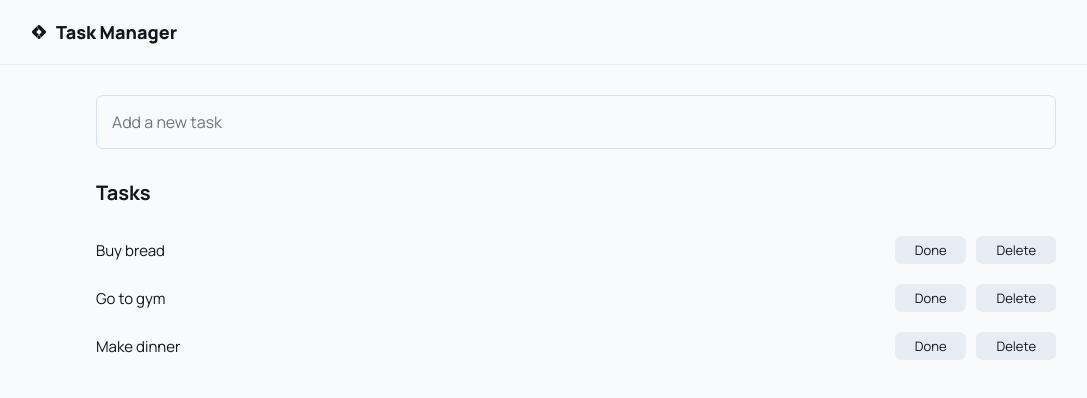
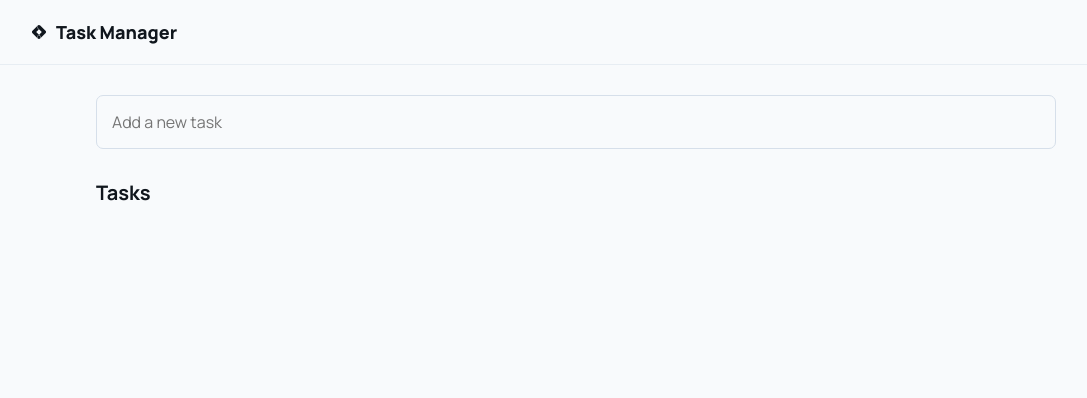
Before and after one commit to marcodamianperez/task-manager, a React (Vite) app: page / in a window 1280 px wide. Shown: the top 398 px of the page, without its empty margins (64-1151 px from the left). Built offline with nearby package versions, Linux system fonts and the light colour scheme.

Commit message:
implementar funcionalidad de agregar nuevas tareas

```diff
--- a/src/App.jsx
+++ b/src/App.jsx
@@ -2,14 +2,22 @@ import Navbar from "./components/Narvbar/Navbar";
 import TaskList from "./components/TaskList/TaskList";
 import styles from "./App.module.css";
 import TaskInput from "./components/TaskInput/TaskInput";
+import { useState } from "react";
 
 function App() {
+  const [tasks, setTasks] = useState([]);
+
+  function handleAddTask(taskText) {
+    const newTask = { id: crypto.randomUUID(), text: taskText, completed: false };
+    setTasks((prev) => [...prev, newTask]);
+  }
+
   return (
     <>
       <Navbar />
       <div className={styles.appContainer}>
-        <TaskInput />
-        <TaskList />
+        <TaskInput onAddTask={handleAddTask} />
+        <TaskList tasks={tasks} />
       </div>
     </>
   );
--- a/src/components/Task/Task.jsx
+++ b/src/components/Task/Task.jsx
@@ -4,7 +4,7 @@ import styles from "./Task.module.css";
 function Task({ task }) {
   return (
     <div className={styles.taskWrapper}>
-      <p className={styles.taskName}>{task.taskName}</p>
+      <p className={styles.taskText}>{task.text}</p>
       <div className={styles.buttons}>
         <Button>Done</Button>
         <Button>Delete</Button>
--- a/src/components/Task/Task.module.css
+++ b/src/components/Task/Task.module.css
@@ -6,17 +6,17 @@
   gap: 2rem;
 }
 
-.taskWrapper:active .taskName {
+.taskWrapper:active .taskText {
   font-weight: 700;
 }
 
 @media (width >= 768px) {
-  .taskWrapper:hover .taskName {
+  .taskWrapper:hover .taskText {
     font-weight: 700;
   }
 }
 
-.taskName {
+.taskText {
   font-size: 1.5rem;
 }
 
--- a/src/components/TaskInput/TaskInput.jsx
+++ b/src/components/TaskInput/TaskInput.jsx
@@ -1,9 +1,27 @@
+import { useState } from "react";
 import styles from "./TaskInput.module.css";
 
-function TaskInput() {
+function TaskInput({ onAddTask }) {
+  const [input, setInput] = useState("");
+
+  function handleSubmit(e) {
+    e.preventDefault();
+
+    if (input === "") return;
+    onAddTask(input);
+    setInput("");
+  }
+
   return (
-    <form className={styles.form}>
-      <input id="taskInput" type="text" placeholder="Add a new task" className={styles.taskInput} />
+    <form className={styles.form} onSubmit={handleSubmit}>
+      <input
+        id="taskInput"
+        type="text"
+        placeholder="Add a new task"
+        className={styles.taskInput}
+        value={input}
+        onChange={(e) => setInput(e.target.value)}
+      />
     </form>
   );
 }
--- a/src/components/TaskList/TaskList.jsx
+++ b/src/components/TaskList/TaskList.jsx
@@ -1,30 +1,12 @@
 import Task from "../Task/Task";
 import styles from "./TaskList.module.css";
 
-const initialTasks = [
-  {
-    id: crypto.randomUUID(),
-    taskName: "Buy bread",
-    completed: false,
-  },
-  {
-    id: crypto.randomUUID(),
-    taskName: "Go to gym",
-    completed: false,
-  },
-  {
-    id: crypto.randomUUID(),
-    taskName: "Make dinner",
-    completed: true,
-  },
-];
-
-function TaskList() {
+function TaskList({ tasks }) {
   return (
     <>
       <h2 className={styles.taskListTitle}>Tasks</h2>
       <ul className={styles.taskList}>
-        {initialTasks.map((task) => (
+        {tasks.map((task) => (
           <Task task={task} key={task.id} />
         ))}
       </ul>
```
